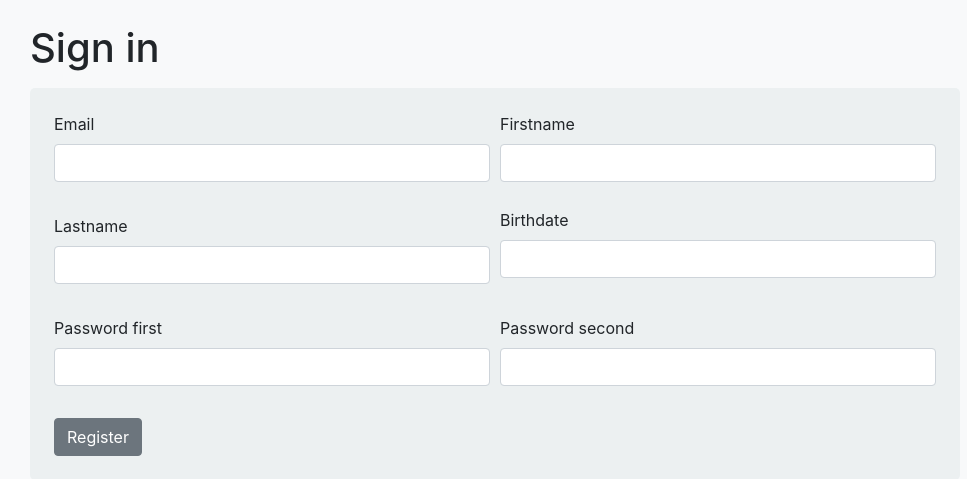
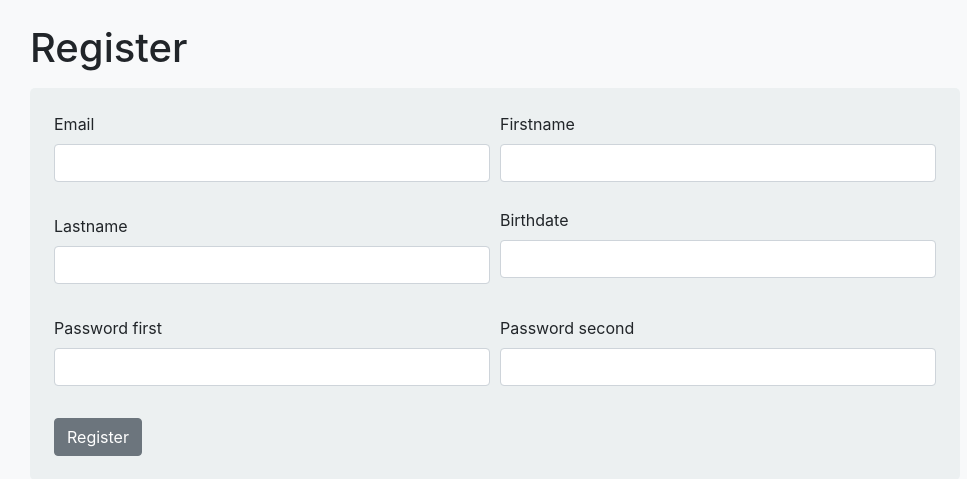
Before and after one commit to AdrienGeoorge/symfonyGames, a Symfony app: template templates/registration/register.html.twig in a window 1280 px wide. Shown: the part 80-559 px from the top of the page, without its empty margins (145-1112 px from the left). Run offline with Twig, Linux system fonts and the light colour scheme; the template is opened without the code that fills it, so the values that code supplies are empty; form fields are guessed from the names that the template uses; some libraries are stand-ins or nearby versions.

Commit message:
Correctifs

```diff
--- a/src/Form/GameType.php
+++ b/src/Form/GameType.php
@@ -29,6 +29,7 @@
                     'years' => range(date('Y'), date('Y') - 50)
 				])
 				->add('editor', EntityType::class, [
+				    'placeholder' => 'Choose an option',
 					'class' => Editor::class,
 					'choice_label' => function (Editor $editor) {
 						return $editor->getBuisnessName();
--- a/templates/editor/index.html.twig
+++ b/templates/editor/index.html.twig
@@ -17,6 +17,8 @@
         {% endif %}
     {% endfor %}
 
-    <a href="{{ path('editor_new') }}">Add new editor</a>
+    {% if is_granted("ROLE_ADMIN") %}
+        <a href="{{ path('editor_new') }}">Add new editor</a>
+    {% endif %}
 
 {% endblock %}
--- a/templates/registration/register.html.twig
+++ b/templates/registration/register.html.twig
@@ -3,7 +3,7 @@
 {% block title %}Register{% endblock %}
 
 {% block body %}
-    <h1>Sign in</h1>
+    <h1>Register</h1>
 
     <div class="box p-4 mt-3">
         {{ form_start(registrationForm) }}
```
